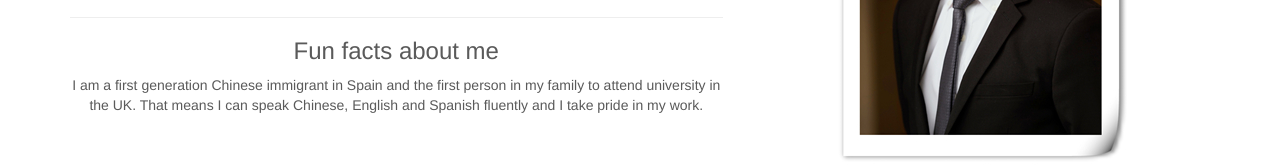
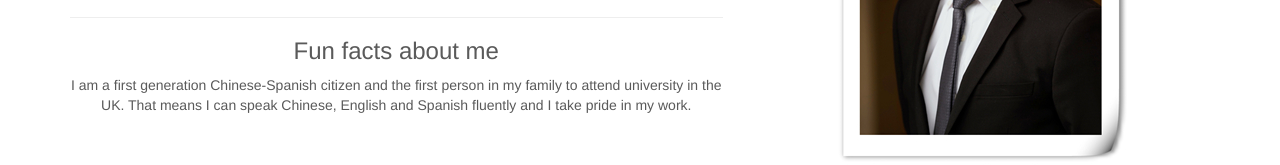
Before and after one commit to FinnZC/finnzc.github.io, a plain HTML site: page index.html in a window 1280 px wide. Shown: the part 1168-1333 px from the top of the page. Drawn offline with Linux system fonts and the light colour scheme.

Commit message:
no message

```diff
--- a/index.html
+++ b/index.html
@@ -124,7 +124,7 @@
 
         <hr>
         <h3>Fun facts about me</h3>
-        <p>I am a first generation Chinese immigrant in Spain and the first person in my family to attend university in the UK. That means I can speak Chinese, English and Spanish fluently and I take pride in my work.</p>
+        <p>I am a first generation Chinese-Spanish citizen and the first person in my family to attend university in the UK. That means I can speak Chinese, English and Spanish fluently and I take pride in my work.</p>
       </div>
       <div class="col-md-5">
         <img class="featurette-image img-responsive center-block" src="./images/finn.jpg" alt="Finn Zhan Chen" width="300px">
```
